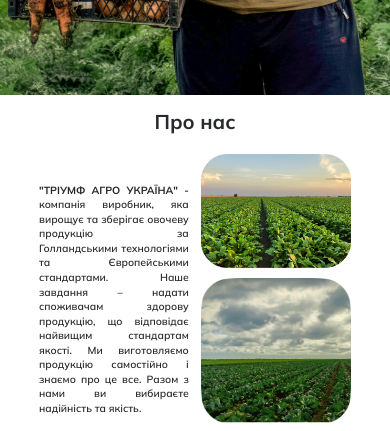
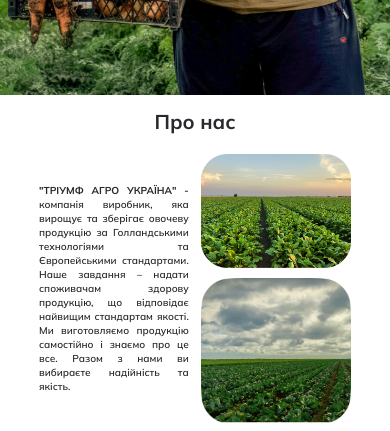
Before and after one commit to sadufo/Triumf-Agro-main, a plain HTML site: page index.html in a window 390 px wide. Shown: the part 4487-4918 px from the top of the page. Drawn offline with nearby package versions, Linux system fonts and the light colour scheme.

Commit message:
font size

```diff
--- a/main.scss
+++ b/main.scss
@@ -670,7 +670,7 @@ button {
             }
             p{
               text-align: justify;
-              font-size: 2.66vw;
+              font-size: 10px;
               font-style: normal;
               font-weight: 600;
               line-height: 140%;
```
Also changed, not shown: main.css, 1 other file.
